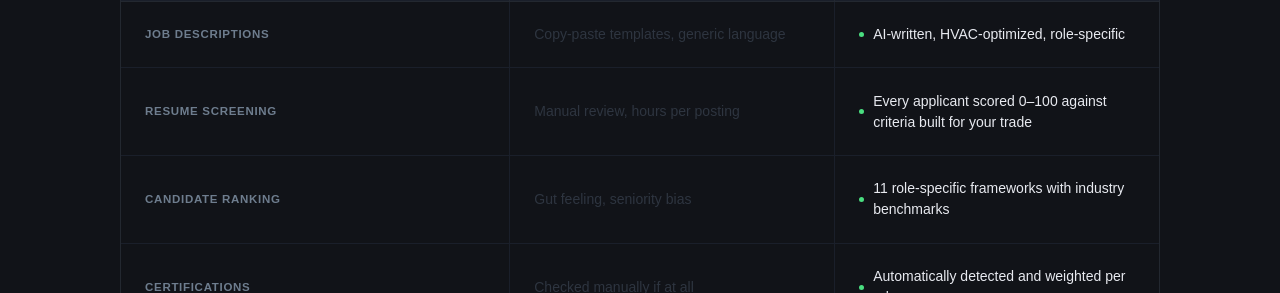
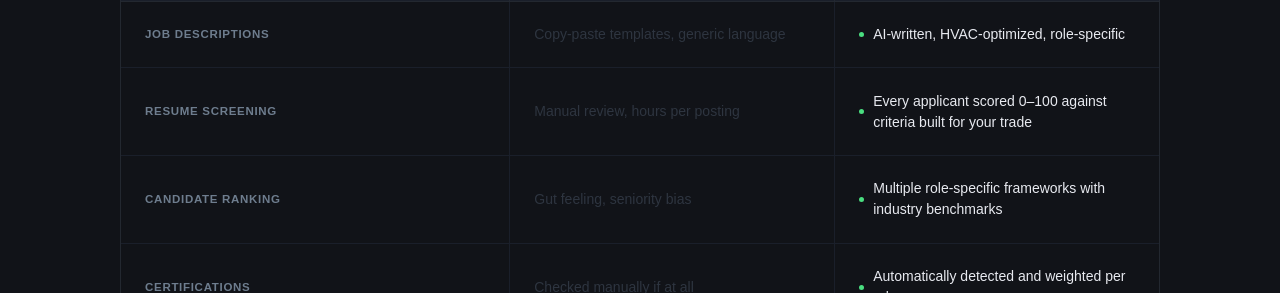
Before and after one commit to jdrissel5253-netizen/Talos, a React (Create React App) app in the folder frontend/: page /why-different in a window 1280 px wide. Shown: the part 1399-1692 px from the top of the page. Built offline with nearby package versions, Linux system fonts and the light colour scheme; no server answers.

Commit message:
Fix stale count in candidate ranking comparison table row

```diff
--- a/frontend/src/components/WhyTalosDifferent.tsx
+++ b/frontend/src/components/WhyTalosDifferent.tsx
@@ -575,7 +575,7 @@ const COMPARISON_ROWS = [
   {
     category: 'Candidate Ranking',
     generic: 'Gut feeling, seniority bias',
-    talos: '11 role-specific frameworks with industry benchmarks',
+    talos: 'Multiple role-specific frameworks with industry benchmarks',
   },
   {
     category: 'Certifications',
```
